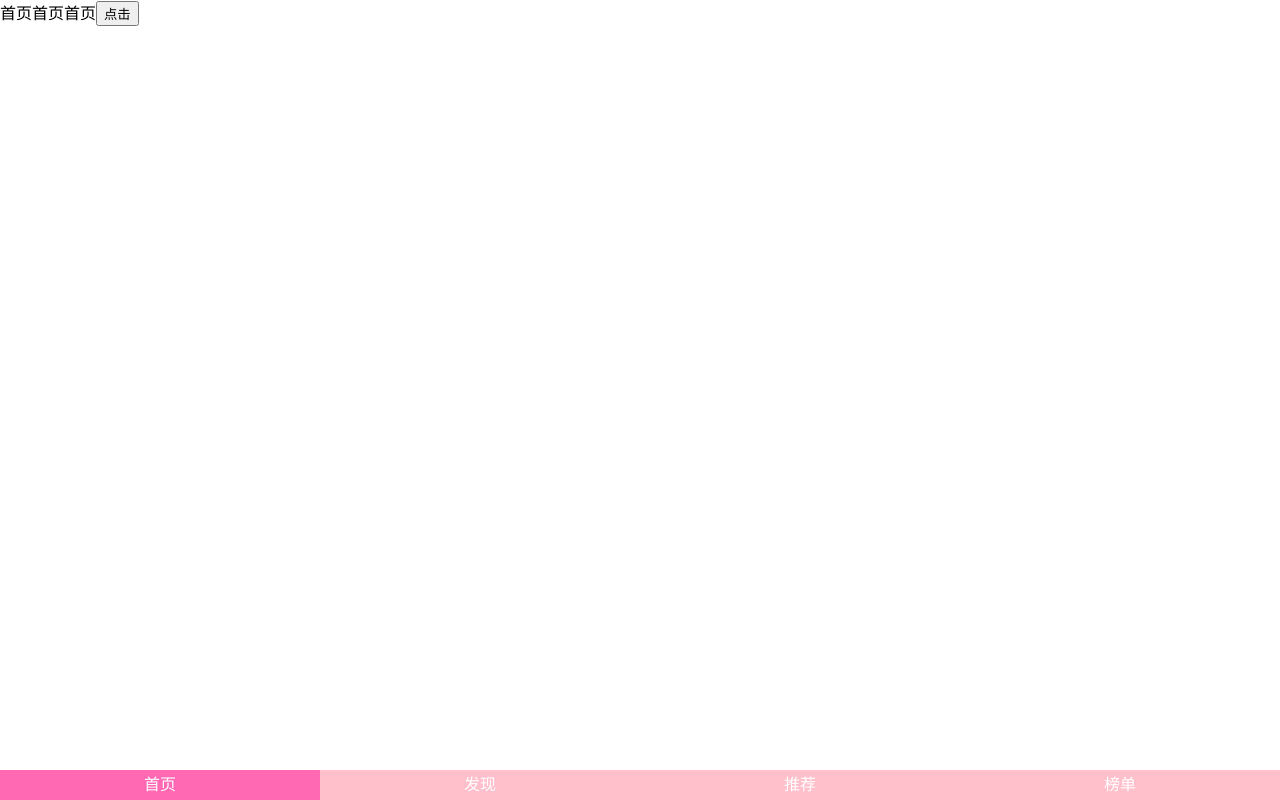
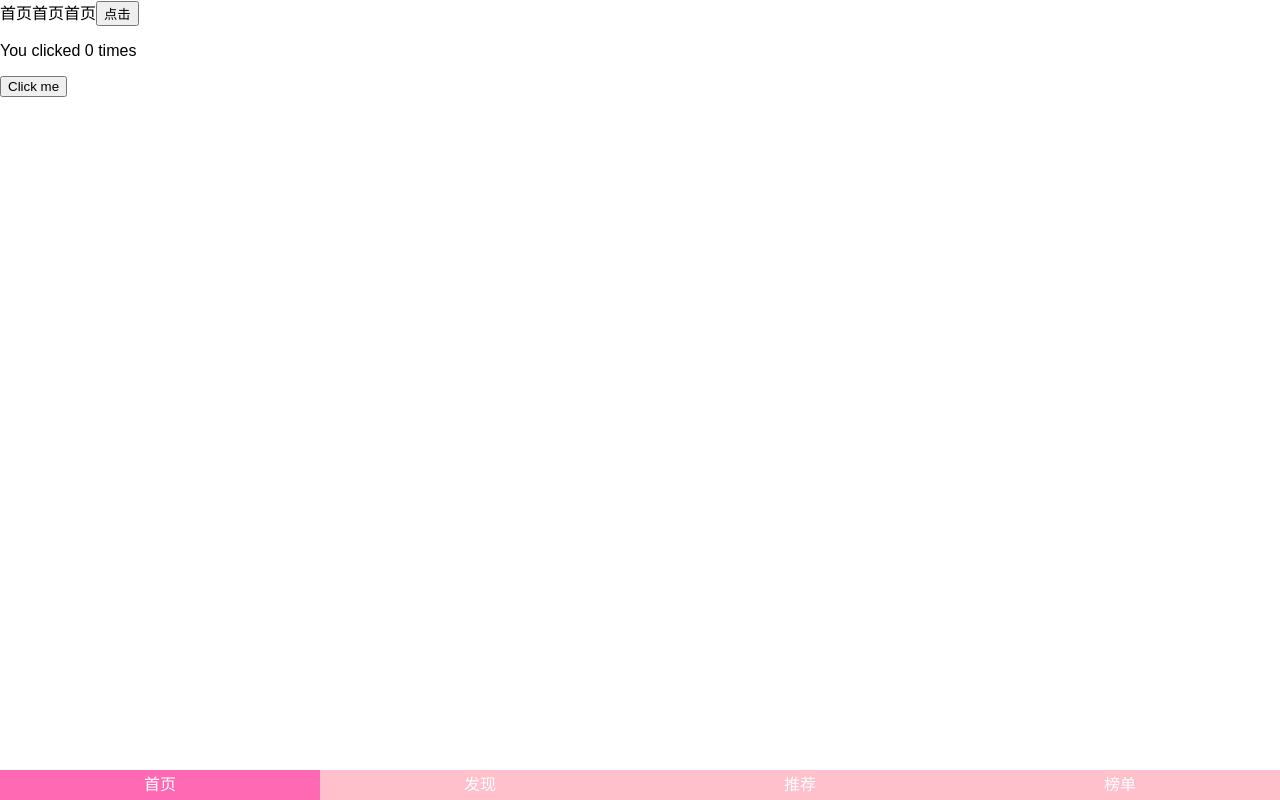
Before and after one commit to liuxinya/react-ts, a React app: page / in a window 1280 px wide. Built offline with nearby package versions, Linux system fonts and the light colour scheme.

Commit message:
升级react到16.10.2 尝试react-hooks

```diff
--- a/src/modules/home/index.tsx
+++ b/src/modules/home/index.tsx
@@ -1,6 +1,22 @@
-import * as React from 'react';
+import React, { useState }from 'react';
 import dy from '../../helper/dynamic.helper';
 import { Modal } from '../../component/modal/index';
+function Test() {
+  const [count, setCount] = useState(0)
+  let aa = () => {
+    setCount(count + 1)
+    console.log(setCount, useState)
+
+  }
+  return (
+    <div>
+      <p>You clicked {count} times</p>
+      <button onClick={aa}>
+        Click me
+      </button>
+    </div>
+  );
+}
 export class Home extends React.Component<any, any> {
     constructor(props: any) {
       super(props);
@@ -21,6 +37,7 @@ export class Home extends React.Component<any, any> {
         <div className="hh">
             首页首页首页
             <button onClick={this.openModal}>点击</button>
+            <Test />
         </div>
       );
     }
--- a/tsconfig.json
+++ b/tsconfig.json
@@ -15,7 +15,8 @@
     "noImplicitAny": true,
     "strictNullChecks": true,
     "suppressImplicitAnyIndexErrors": true,
-    "noUnusedLocals": true
+    "noUnusedLocals": true,
+    "allowSyntheticDefaultImports": true
   },
   "exclude": [
     "node_modules",
--- a/tslint.json
+++ b/tslint.json
@@ -12,7 +12,8 @@
     "no-shadowed-variable": false,
     "no-var-requires": false,
     "alphabetically": false,
-    "interface-name": false
+    "interface-name": false,
+    "jsx-no-lambda": false
   },
   "linterOptions": {
     "exclude": [
```
Also changed, not shown: package.json (+4 -3 lines), 2 other files (tests, documents, lock files or other folders).
